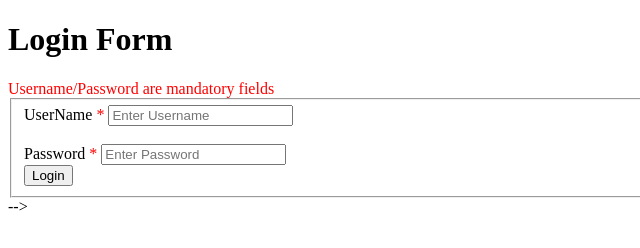
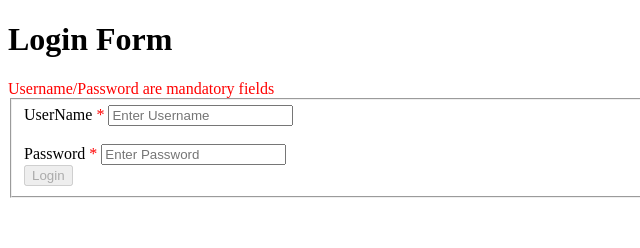
Before and after one commit to r0b0c0p13/chat_io, a website: page public/index.html in a window 1280 px wide. Shown: the full height of the page, 0-640 px from the left. Drawn offline with Linux system fonts and the light colour scheme.

Commit message:
Update index.html

```diff
--- a/public/index.html
+++ b/public/index.html
@@ -12,7 +12,7 @@
         <form action="">
             UserName <span style="color: red"> * </span> <input type="text" id="un" placeholder="Enter Username" onblur="blurName(event)"onfocusin="clickun(event)"> <br> <br>
             Password <span style="color: red"> * </span> <input type="password" id="pa" placeholder="Enter Password" onblur='blurPass(event)' onfocusin="clickpa(event)"> <br>
-           <input type="button" id="b1" onclick="buttonclick(event)" value="Login">
+           <input type="button" id="b1" onclick="buttonclick(event)" value="Login" disabled>
         </form>
     </fieldset>
     <script>
@@ -132,4 +132,3 @@
 </body>
 </html>
  -->
- -->
```
